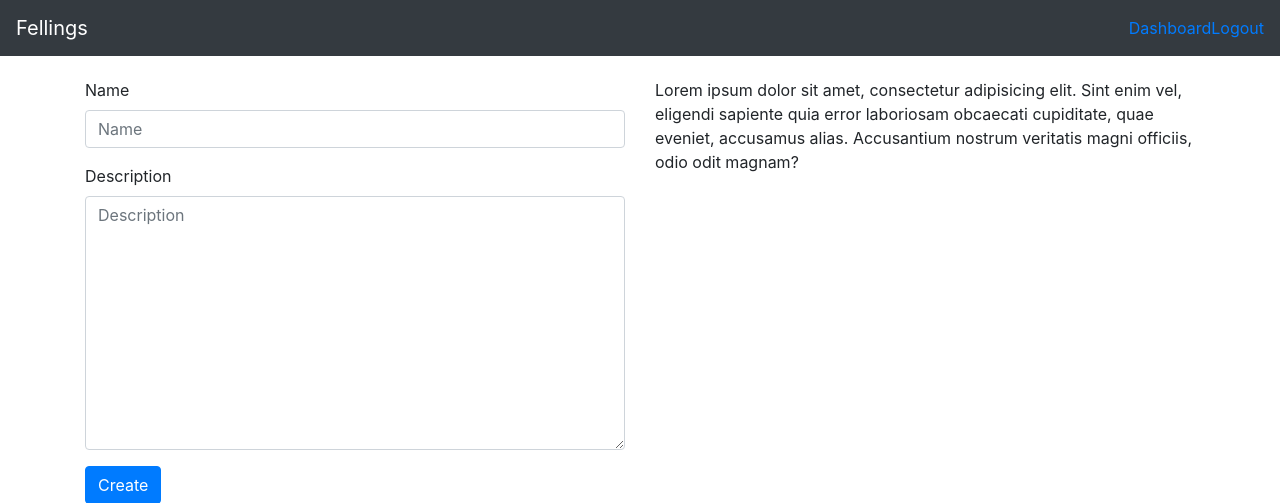
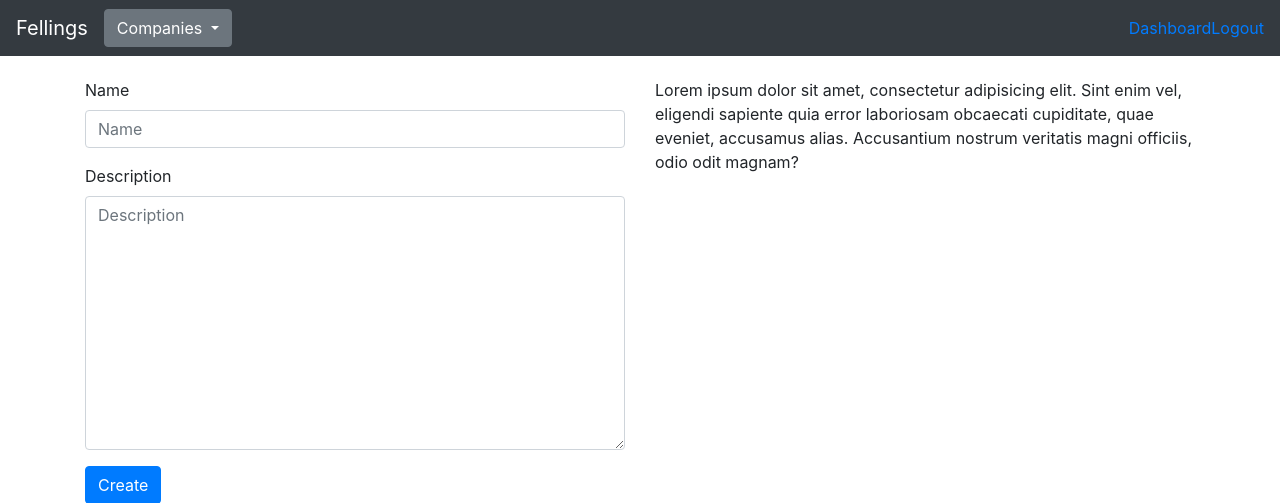
Before and after one commit to shakori999/feeling-projects, a Django app: page /groups/companies/create/ in a window 1280 px wide. Shown: the top 503 px of the page. Run offline with Django 3.2, Linux system fonts and the light colour scheme; a user stored in the database is signed in; data comes from the database, SQL or seed files in the repository; both versions use the stored data as it was after the commit; some libraries are stand-ins or nearby versions.

Commit message:
complete the comapnies functions

```diff
--- a/feeling/groups/models.py
+++ b/feeling/groups/models.py
@@ -12,7 +12,7 @@ class Group(models.Model):
         User, on_delete=models.CASCADE, related_name="%(class)s_created"
     )
     name = models.CharField(max_length=255)
-    slug = AutoSlugField(populate_from="name", default="")
+    slug = AutoSlugField(populate_from="name", default="", unique=True)
     description = models.TextField(default="")
 
     class Meta:
--- a/feeling/templates/layout.html
+++ b/feeling/templates/layout.html
@@ -18,6 +18,22 @@
 <body>
     <nav class="navbar navbar-expand-md navbar-dark fixed-top bg-dark">
         <a class="navbar-brand" href="{% url 'home' %}">Fellings</a>
+        <div class="nav navbar-nav navbar-left">
+            <!-- Example single danger button -->
+            <div class="btn-group">
+                <button type="button" class="btn btn-secondary dropdown-toggle" data-toggle="dropdown"
+                    aria-haspopup="true" aria-expanded="false">
+                    Companies
+                </button>
+                <div class="dropdown-menu">
+                    <a class="dropdown-item" href="{% url 'groups:create'  %}">Create</a>
+                    <div class="dropdown-divider"></div>
+                    {% for company in user.companies.all %}
+                    <a class="dropdown-item" href="{% url 'groups:detail' slug=company.slug %}">{{company.name}}</a>
+                    {% endfor %}
+                </div>
+            </div>
+        </div>
         <button class="navbar-toggler" type="button" data-toggle="collapse" data-target="#navbarCollapse"
             aria-controls="navbarCollapse" aria-expanded="false" aria-label="Toggle navigation">
             <span class="navbar-toggler-icon"></span>
```
Also changed, not shown: feeling/db.sqlite3.
